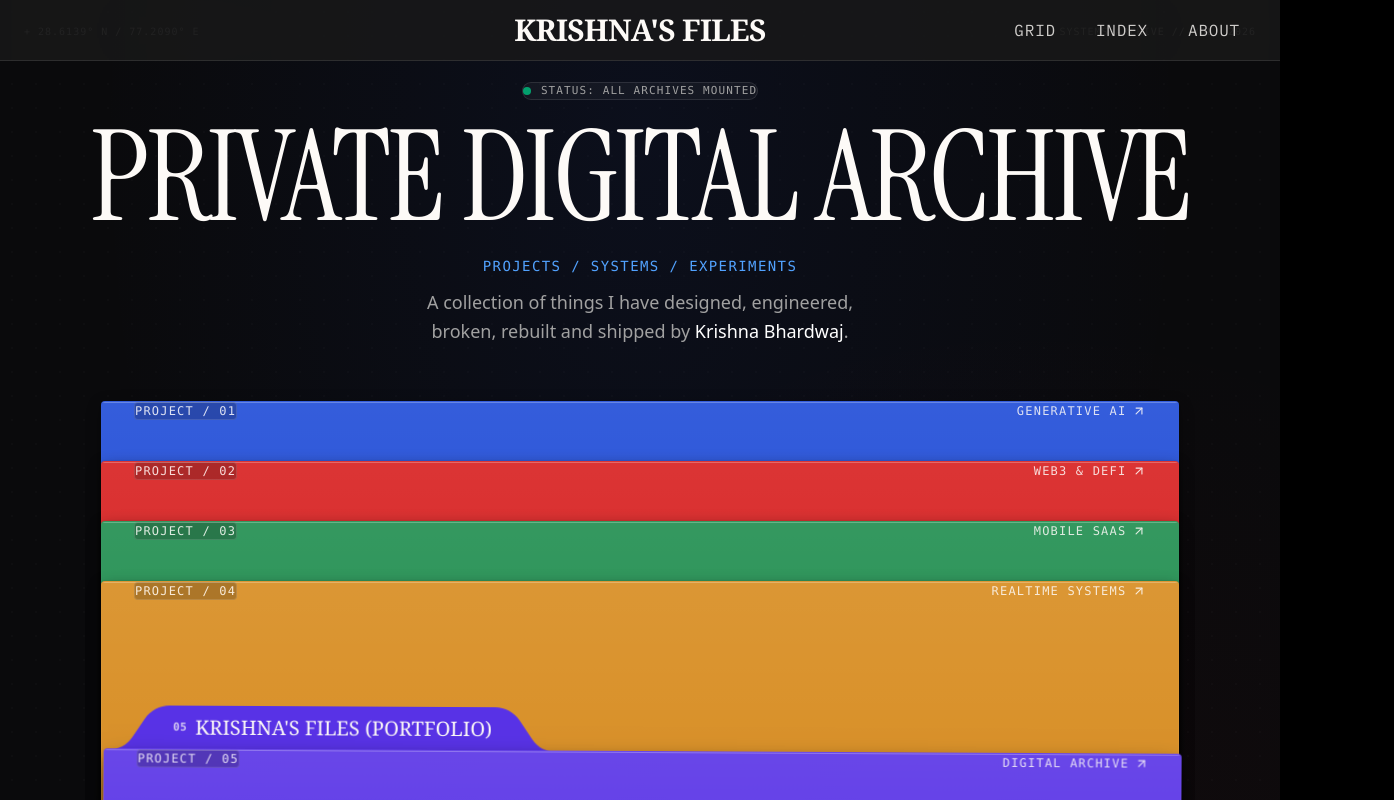
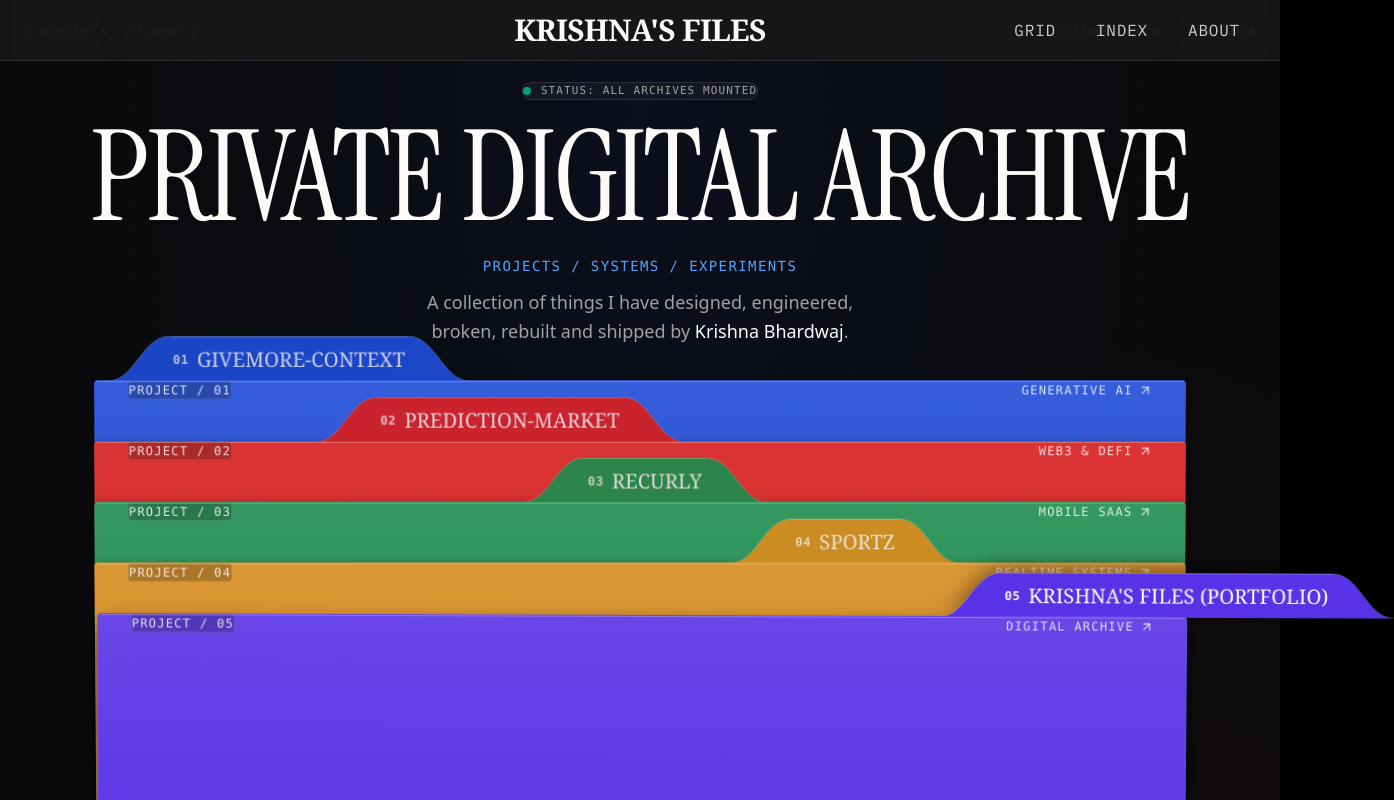
Before and after one commit to kkrissshnaa/Portfolio, a Next.js app: page / in a window 1280 px wide. Shown: the top 800 px of the page, 1394 px wide, since content can reach past the window. Built offline with nearby package versions, Linux system fonts and the light colour scheme.

Commit message:
implemented hero section changes

```diff
--- a/app/globals.css
+++ b/app/globals.css
@@ -283,12 +283,13 @@ body {
 }
 
 .stack-group.is-rotated {
-  height: calc(var(--stack-group-height-lg) + var(--stack-group-offset) * var(--v-offset-idx, 0) - 1rem);
-  transform: rotateX(var(--stack-rotation-angle)) translateZ(calc(2px * var(--v-zindex, 0)));
+  height: calc(var(--stack-group-height-lg) + var(--stack-group-offset) * var(--v-offset-idx, 0));
+  transform-style: preserve-3d;
 }
 
 .stack-group.is-unfolded {
-  height: calc(var(--stack-group-height-lg) - var(--stack-group-height-sm) + var(--stack-group-offset) + var(--stack-group-offset) * var(--v-offset-idx, 0));
+  height: calc(var(--stack-group-height-lg) + var(--stack-group-offset) * var(--v-offset-idx, 0));
+  transform-style: preserve-3d;
 }
 
 .stack-group__inner {
@@ -436,13 +437,12 @@ body {
 }
 
 .stack-page__header {
-  align-items: center;
-  bottom: 100%;
+  align-items: flex-end;
+  bottom: calc(100% - 1px);
   display: flex;
-  left: var(--stack-border-radius);
-  pointer-events: none;
+  pointer-events: auto;
   position: absolute;
-  z-index: -2;
+  z-index: 20;
 }
 
 .stack-page__unfold-area {
@@ -464,17 +464,17 @@ body {
 .tag {
   --color: #fff;
   --bg-color: #1E4BD7;
-  align-items: flex-start;
+  align-items: flex-end;
   color: var(--color);
-  display: flex;
+  display: inline-flex;
   font-family: 'Instrument Serif', Georgia, serif;
   font-size: 1.625rem;
   height: var(--tag-height);
-  margin-bottom: -1px;
-  opacity: 0;
-  pointer-events: none;
+  opacity: 0.92;
+  pointer-events: auto;
   position: relative;
   white-space: nowrap;
+  transition: opacity 0.25s ease, filter 0.25s ease;
 }
 
 @media only screen and (max-width: 1024px) {
@@ -485,23 +485,26 @@ body {
 
 @media only screen and (max-width: 768px) {
   .tag {
-    font-size: 1.25rem;
-    margin-left: -0.2rem;
-    margin-right: -0.75rem;
+    font-size: 1.125rem;
   }
 }
 
 @media only screen and (max-width: 480px) {
   .tag {
-    font-size: 15px;
-    margin-left: -0.5rem;
-    margin-right: -1rem;
+    font-size: 0.95rem;
   }
 }
 
-.tag.is-visible {
+.tag.is-visible,
+.tag.is-active,
+.tag:hover {
   opacity: 1;
   pointer-events: auto;
+}
+
+.tag.is-active {
+  filter: drop-shadow(0 -4px 10px rgba(0, 0, 0, 0.45));
+  z-index: 25;
 }
 
 .tag__middle {
@@ -516,13 +519,13 @@ body {
 
 @media only screen and (max-width: 768px) {
   .tag__middle span {
-    margin-inline: -0.33rem;
+    margin-inline: -0.2rem;
   }
 }
 
 @media only screen and (max-width: 480px) {
   .tag__middle span {
-    margin-inline: -0.66rem;
+    margin-inline: -0.4rem;
   }
 }
 
@@ -530,23 +533,7 @@ body {
 .tag__start {
   color: var(--bg-color);
   height: 100%;
-  transform-origin: top;
-}
-
-@media only screen and (max-width: 480px) {
-  .tag__end,
-  .tag__start {
-    height: 100%;
-    width: 3.25rem;
-  }
-}
-
-.tag__start {
-  transform: scale(-1, 1.01) translate(-1px);
-}
-
-.tag__end {
-  transform: scaleY(1.01) translate(-1px);
+  display: block;
 }
 
 .tag__side-dummy {
--- a/app/layout.tsx
+++ b/app/layout.tsx
@@ -42,12 +42,11 @@ export default function RootLayout({
   children: React.ReactNode;
 }) {
   return (
-    <html lang="en" className="dark">
-      <body className="min-h-screen bg-[#0c0c0e] text-[#FDFAF7] antialiased overflow-x-hidden">
+    <html lang="en" className="dark" data-scroll-behavior="smooth">
+      <body className="min-h-screen bg-[#0c0c0e] text-[#FDFAF7] antialiased overflow-x-hidden" suppressHydrationWarning>
         <ArchiveCursor />
         {children}
       </body>
-
     </html>
   );
 }
--- a/components/FolderStack.tsx
+++ b/components/FolderStack.tsx
@@ -1,12 +1,14 @@
 "use client";
 
 import React, { useState, useEffect, useCallback } from "react";
-import { PROJECTS, Project } from "@/lib/projectsData";
+import { useRouter } from "next/navigation";
+import { PROJECTS } from "@/lib/projectsData";
 import { ArchiveFolder } from "@/components/archive/ArchiveFolder";
 import { soundFx } from "@/lib/audio";
 import { WindRose } from "@/components/WindRose";
 
 export const FolderStack: React.FC = () => {
+  const router = useRouter();
   const [hoveredIndex, setHoveredIndex] = useState<number>(PROJECTS.length - 1); // Top folder active by default
 
   const handleHover = useCallback((idx: number) => {
@@ -35,12 +37,15 @@ export const FolderStack: React.FC = () => {
           soundFx.playHover();
           return next;
         });
+      } else if (e.key === "Enter" && !e.repeat) {
+        soundFx.playFolderOpen();
+        router.push(`/cases/${PROJECTS[hoveredIndex].slug}`);
       }
     };
 
     window.addEventListener("keydown", handleKeyDown);
     return () => window.removeEventListener("keydown", handleKeyDown);
-  }, []);
+  }, [hoveredIndex, router]);
 
   const totalFolders = PROJECTS.length;
 
--- a/components/archive/ArchiveFolder.tsx
+++ b/components/archive/ArchiveFolder.tsx
@@ -50,25 +50,31 @@ export const ArchiveFolder: React.FC<ArchiveFolderProps> = ({
     }
   };
 
+  // Stagger each folder tab horizontally across the top edge with responsive step spacing
+  const tabLeft = `calc(clamp(0.25rem, 1vw, 1.5rem) + ${folderIndex} * clamp(52px, 16vw, 215px))`;
+  const computedZIndex = folderState === "pulling" ? 200 : 20 + folderIndex;
+
   return (
     <motion.div
-      className={`archive-folder stack-group ${isHovered ? "is-unfolded" : "is-rotated"}`}
+      className={`archive-folder stack-group ${isHovered ? "is-unfolded is-active" : "is-rotated"}`}
       style={
         {
           "--cover-color": project.textColor,
           "--cover-bg-color": project.bgColor,
-          "--v-zindex": folderState === "pulling" ? 200 : folderIndex,
-          "--v-offset-idx": offsetIdx
+          "--v-zindex": computedZIndex,
+          "--v-offset-idx": offsetIdx,
+          zIndex: computedZIndex
         } as React.CSSProperties
       }
       initial={false}
       animate={
         folderState === "pulling"
           ? {
-              y: -40,
+              y: -50,
               scale: 1.02,
               rotateX: 0,
-              z: 60,
+              rotateZ: 0,
+              z: 100,
               transition: {
                 duration: motionTokens.duration.material,
                 ease: motionTokens.ease.material
@@ -76,8 +82,10 @@ export const ArchiveFolder: React.FC<ArchiveFolderProps> = ({
             }
           : isHovered
           ? {
-              y: -6,
-              rotateZ: 0.3,
+              y: -8,
+              rotateX: -1.5,
+              rotateZ: 0.2,
+              z: 4 * folderIndex,
               transition: {
                 duration: motionTokens.duration.quick,
                 ease: motionTokens.ease.standard
@@ -85,8 +93,9 @@ export const ArchiveFolder: React.FC<ArchiveFolderProps> = ({
             }
           : {
               y: 0,
+              rotateX: -2.5,
               rotateZ: 0,
-              scale: 1,
+              z: 2 * folderIndex,
               transition: {
                 duration: motionTokens.duration.standard,
                 ease: motionTokens.ease.soft
@@ -122,8 +131,11 @@ export const ArchiveFolder: React.FC<ArchiveFolderProps> = ({
           }}
         />
 
-        {/* Tab Header (Section 10: FolderTab) */}
-        <div className="stack-page__header absolute bottom-full left-1 z-10 pointer-events-auto">
+        {/* Tab Header (Section 10: FolderTab) - Staggered along the top border */}
+        <div
+          className="stack-page__header absolute bottom-[calc(100%-1px)] z-20 pointer-events-auto"
+          style={{ left: tabLeft }}
+        >
           <FolderTab
             label={project.title}
             index={`0${folderIndex + 1}`}
@@ -131,6 +143,9 @@ export const ArchiveFolder: React.FC<ArchiveFolderProps> = ({
             textColor={project.textColor}
             isActive={isHovered || folderState === "pulling"}
             isPulling={folderState === "pulling"}
+            onClick={(e) => {
+              handleSelect(e);
+            }}
           />
         </div>
 
--- a/components/archive/FolderTab.tsx
+++ b/components/archive/FolderTab.tsx
@@ -10,6 +10,7 @@ interface FolderTabProps {
   isActive?: boolean;
   isPulling?: boolean;
   className?: string;
+  onClick?: (e: React.MouseEvent) => void;
 }
 
 export const FolderTab: React.FC<FolderTabProps> = ({
@@ -19,11 +20,17 @@ export const FolderTab: React.FC<FolderTabProps> = ({
   textColor,
   isActive = false,
   isPulling = false,
-  className = ""
+  className = "",
+  onClick
 }) => {
   return (
     <div
-      className={`folder-tab tag ${isActive ? "is-visible" : ""} ${className}`}
+      onClick={onClick}
+      role="button"
+      tabIndex={0}
+      className={`folder-tab tag inline-flex items-end cursor-pointer select-none transition-all duration-300 ${
+        isActive ? "is-visible is-active" : ""
+      } ${className}`}
       style={
         {
           "--color": textColor,
@@ -34,39 +41,71 @@ export const FolderTab: React.FC<FolderTabProps> = ({
     >
       {/* Left Bezier Curve Shoulder */}
       <svg
-        className="tag__side tag__start"
+        className="tag__side tag__start shrink-0"
         viewBox="0 0 62 44"
+        style={{ width: "calc(var(--tag-height, 2.75rem) * 1.409)", height: "var(--tag-height, 2.75rem)" }}
         preserveAspectRatio="none"
         xmlns="http://www.w3.org/2000/svg"
         aria-hidden="true"
       >
+        {/* Solid fill matching folder color */}
         <path
-          d="M1.1449 -2.54901e-05L-521.145 -2.66006e-06C-531.065 -2.22644e-06 -540.343 4.90374 -545.932 13.0999L-558.55 31.6066C-563.837 39.3607 -572.615 44 -582 44L62 44C52.6151 44 43.8369 39.3607 38.5499 31.6066L25.9318 13.0999C20.3434 4.90373 11.0649 -2.59237e-05 1.1449 -2.54901e-05Z"
-          fill="currentColor"
+          d="M 0 44 C 28 44, 34 0, 62 0 L 62 44 Z"
+          fill={color}
+        />
+        {/* Subtle Material Edge Highlight on upper shoulder */}
+        <path
+          d="M 0 44 C 28 44, 34 0, 62 0"
+          stroke="rgba(255, 255, 255, 0.22)"
+          strokeWidth="1"
+          fill="none"
         />
       </svg>
 
       {/* Center Tab Body */}
-      <div className="tag__middle flex items-center gap-2 px-3 select-none">
-        <span className="font-mono text-[11px] opacity-75 font-semibold tracking-wider">
+      <div
+        className="tag__middle flex items-center gap-2 px-3 sm:px-4 h-[var(--tag-height,2.75rem)] border-t border-white/25 transition-colors"
+        style={{
+          backgroundColor: color,
+          color: textColor
+        }}
+      >
+        <span
+          className={`font-mono text-[10px] sm:text-xs font-semibold tracking-wider transition-opacity ${
+            isActive ? "opacity-100" : "opacity-75"
+          }`}
+        >
           {index}
         </span>
-        <span className="font-serif text-lg sm:text-xl font-normal tracking-normal uppercase">
+        <span
+          className={`font-serif text-sm sm:text-base md:text-xl font-normal tracking-normal uppercase truncate max-w-[120px] sm:max-w-none whitespace-nowrap transition-opacity ${
+            isActive ? "opacity-100 font-medium" : "opacity-85"
+          }`}
+        >
           {label}
         </span>
       </div>
 
       {/* Right Bezier Curve Shoulder */}
       <svg
-        className="tag__side tag__end"
+        className="tag__side tag__end shrink-0"
         viewBox="0 0 62 44"
+        style={{ width: "calc(var(--tag-height, 2.75rem) * 1.409)", height: "var(--tag-height, 2.75rem)" }}
         preserveAspectRatio="none"
         xmlns="http://www.w3.org/2000/svg"
         aria-hidden="true"
       >
+        {/* Solid fill matching folder color */}
         <path
-          d="M1.1449 -2.54901e-05L-521.145 -2.66006e-06C-531.065 -2.22644e-06 -540.343 4.90374 -545.932 13.0999L-558.55 31.6066C-563.837 39.3607 -572.615 44 -582 44L62 44C52.6151 44 43.8369 39.3607 38.5499 31.6066L25.9318 13.0999C20.3434 4.90373 11.0649 -2.59237e-05 1.1449 -2.54901e-05Z"
-          fill="currentColor"
+          d="M 0 0 C 28 0, 34 44, 62 44 L 0 44 Z"
+          fill={color}
+        />
+        {/* Subtle Material Edge Highlight on upper shoulder */}
+        <path
+          d="M 0 0 C 28 0, 34 44, 62 44"
+          stroke="rgba(255, 255, 255, 0.22)"
+          strokeWidth="1"
+          fill="none"
         />
       </svg>
     </div>
```
